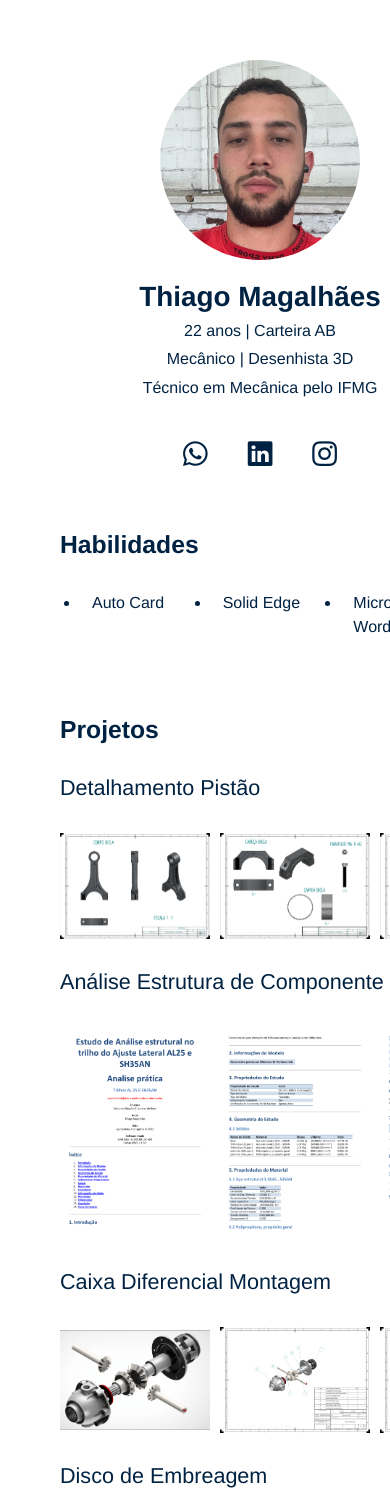
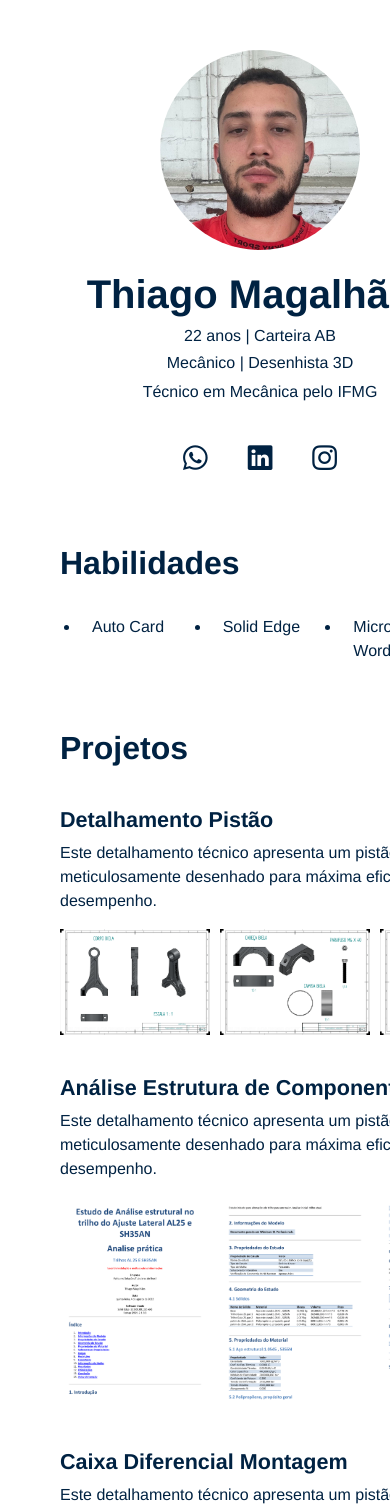
Before and after one commit to thiagoaamaga/meu-portfolio, a React (Create React App) app: page / in a window 390 px wide. Shown: the top 1510 px of the page. Built offline with nearby package versions, Linux system fonts and the light colour scheme.

Commit message:
CSS fixes

```diff
--- a/src/App.css
+++ b/src/App.css
@@ -3,6 +3,15 @@
 html {
     display: table;
     margin: auto;
+}
+
+.name {
+    font-size: 3.5em;
+    font-weight: bolder;
+}
+
+.bold-text {
+    font-weight: bold;
 }
 
 p {
@@ -34,22 +43,35 @@ body {
 h1 {
     font-weight: bold;
     margin-top: 20px;
+    font-size: 2em;
 }
 
 h2, h3 {
     font-weight: bold;
 }
 
+.rating-name {
+    margin-top: 10px;
+}
+
+.bi-person-circle {
+    font-size: 2.5em;
+}
+
 section {
-    padding: 40px 20px 20px 40px;
+    padding: 30px 20px 20px 40px;
 }
 
 a {
     margin: 20px;
 }
 
+.carousel-item-space {
+    margin: 40px 0 30px 0;
+}
+
 .item-space {
-    margin: 30px 0 30px 0;
+    margin: 20px 0 20px 0;
 }
 
 .bi:hover {
@@ -86,6 +108,15 @@ footer .bi {
 }
 
 @media (max-width: 600px) {
+    .h1 {
+        font-size: 3em;
+    }
+
+    .name {
+        font-size: 2.5em;
+        font-weight: bolder;
+    }
+
     .content {
         max-width: 500px;
     }
--- a/src/App.tsx
+++ b/src/App.tsx
@@ -5,6 +5,7 @@ import "./App.css";
 interface Project
 {
     nome: string;
+    descricao: string;
     imagens: string[];
 }
 
@@ -59,7 +60,7 @@ const App = () =>
                 <section>
                     <div className="profile">
                         <img src={`${process.env.PUBLIC_URL}/${data.foto}`} alt="Foto" className="mainPhoto"/>
-                        <h1>{data.nome}</h1>
+                        <h1 className="name">{data.nome}</h1>
                         <h6>{data.subtitulo}</h6>
                         <h6>{data.cargos}</h6>
                         <p>{data.formacao}</p>
@@ -80,7 +81,7 @@ const App = () =>
                 </section>
 
                 <section>
-                    <h2>Habilidades</h2><br/>
+                    <h1>Habilidades</h1><br/>
                     <ul className="row">
                         {data.habilidades.map((habilidade, index) => (
                             <li key={index} className="col-4">{habilidade}</li>
@@ -88,23 +89,24 @@ const App = () =>
                     </ul>
                 </section>
 
-                <section>
-                    <h2>Projetos</h2>
+                <section style={{paddingTop: '10px'}}>
+                    <h1>Projetos</h1>
                     {data.projetos.map((projeto, index) => (
-                        <div key={index} className="item-space">
-                            <h4>{projeto.nome}</h4><br/>
+                        <div key={index} className="carousel-item-space">
+                            <h4 className="bold-text">{projeto.nome}</h4>
+                            <p>{projeto.descricao}</p>
                             <ImageCarousel key={index} imagens={projeto.imagens}/>
                         </div>
                     ))}
                 </section>
 
                 <section>
-                    <h2>Avaliações</h2> <br/>
+                    <h1>Avaliações</h1><br/>
                     <div className="row">
                         {data.avaliacoes.map((avaliacao, index) => (
                             <div key={index} className="col-lg-4 col-sm-6 item-space">
-                                <i className="bi bi-person-circle h2"></i>
-                                <h4>{avaliacao.nome}</h4><br/>
+                                <i className="bi bi-person-circle"></i>
+                                <h4 className="rating-name">{avaliacao.nome}</h4>
                                 <p>{avaliacao.texto}</p>
                             </div>
                         ))}
@@ -112,11 +114,11 @@ const App = () =>
                 </section>
 
                 <section>
-                    <h2>Nossos Serviços</h2>
+                    <h1>Nossos Serviços</h1> <br/>
                     <div className="row">
                         {data.servicos.map((servico, index) => (
                             <div key={index} className="col-lg-6 col-sm-12 item-space">
-                                <h4>{servico.titulo}</h4><br/>
+                                <h4 className="bold-text">{servico.titulo}</h4>
                                 <p>{servico.descricao}</p>
                             </div>
                         ))}
```
Also changed, not shown: public/manifest.json.
